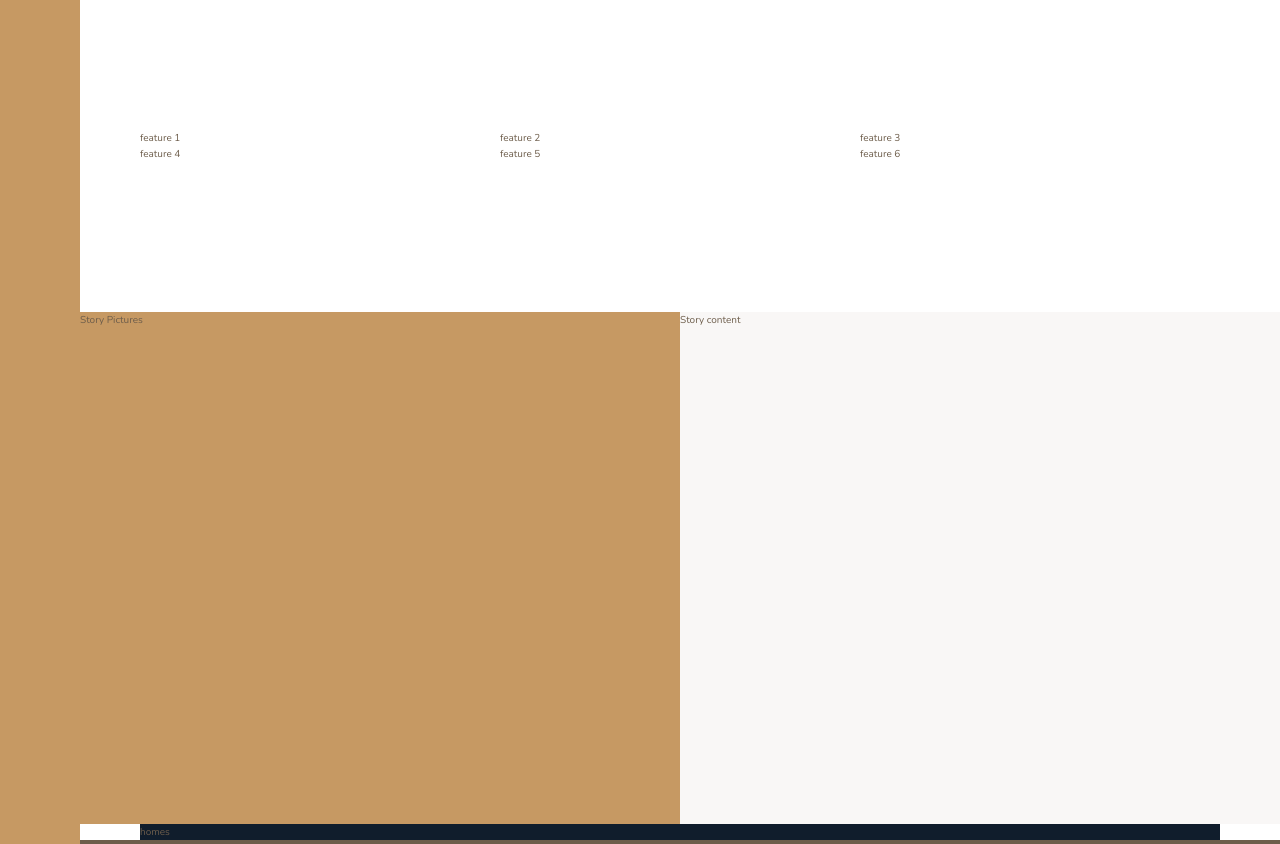
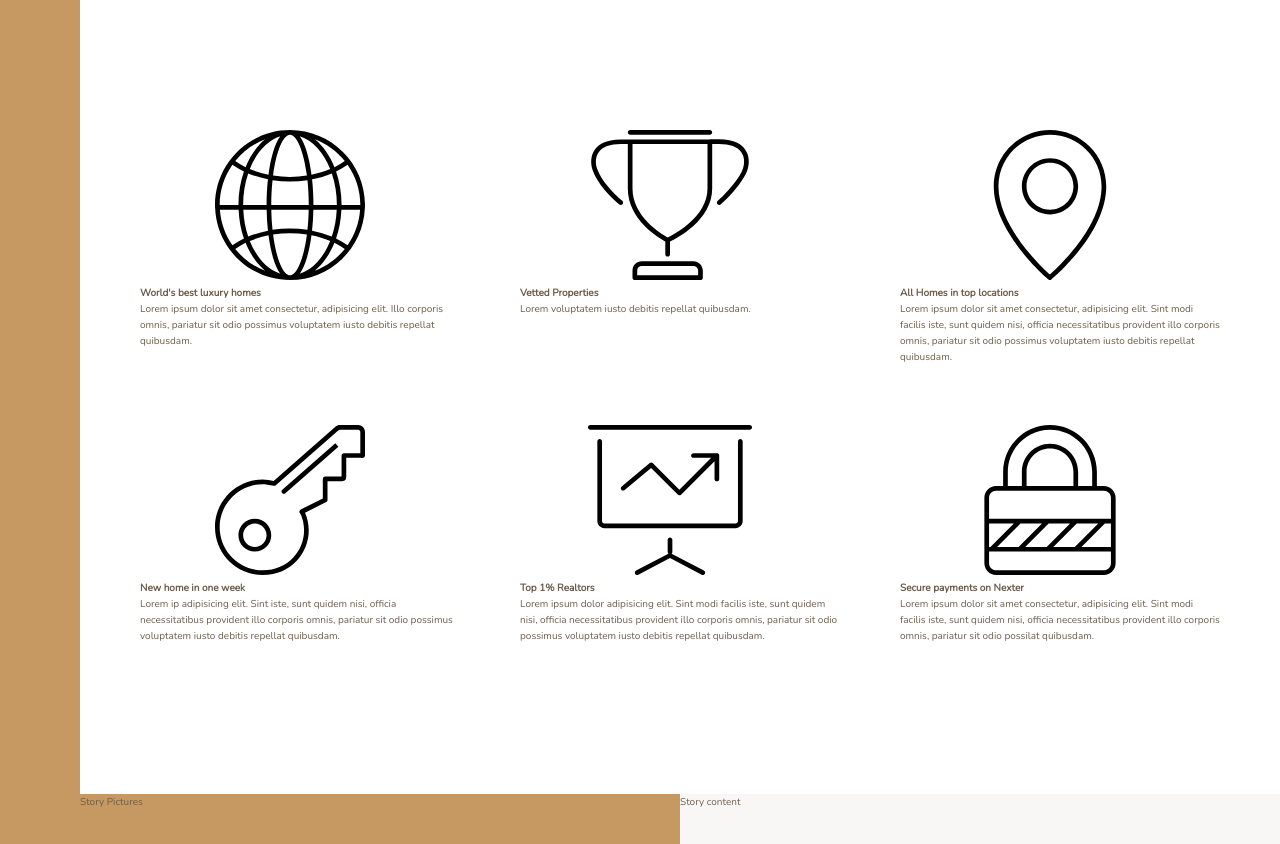
Before and after one commit to james-randolph-50/Nexter, a website: page index.html in a window 1280 px wide. Shown: the part 660-1504 px from the top of the page. Drawn offline with nearby package versions, Linux system fonts and the light colour scheme.

Commit message:
features icon and text added

```diff
--- a/index.html
+++ b/index.html
@@ -25,12 +25,48 @@
         </div>
 
         <section class="features">
-            <div class="feature">feature 1</div>
-            <div class="feature">feature 2</div>
-            <div class="feature">feature 3</div>
-            <div class="feature">feature 4</div>
-            <div class="feature">feature 5</div>
-            <div class="feature">feature 6</div>
+            <div class="feature">
+                <svg class="feature__icon">
+                    <use xlink:href="img/sprite.svg#icon-global"></use>
+                </svg>
+                <h4 class="heading-4">World's best luxury homes</h4>
+                <p class="feature__text">Lorem ipsum dolor sit amet consectetur, adipisicing elit. Illo corporis omnis, pariatur sit odio possimus voluptatem iusto debitis repellat quibusdam.</p>
+            </div>
+            <div class="feature">
+                <svg class="feature__icon">
+                    <use xlink:href="img/sprite.svg#icon-trophy"></use>
+                </svg>
+                <h4 class="heading-4">Vetted Properties</h4>
+                <p class="feature__text">Lorem voluptatem iusto debitis repellat quibusdam.</p>
+            </div>
+            <div class="feature">
+                <svg class="feature__icon">
+                    <use xlink:href="img/sprite.svg#icon-map-pin"></use>
+                </svg>
+                <h4 class="heading-4">All Homes in top locations</h4>
+                <p class="feature__text">Lorem ipsum dolor sit amet consectetur, adipisicing elit. Sint modi facilis iste, sunt quidem nisi, officia necessitatibus provident illo corporis omnis, pariatur sit odio possimus voluptatem iusto debitis repellat quibusdam.</p>
+            </div>
+            <div class="feature">
+                <svg class="feature__icon">
+                    <use xlink:href="img/sprite.svg#icon-key"></use>
+                </svg>
+                <h4 class="heading-4">New home in one week</h4>
+                <p class="feature__text">Lorem ip adipisicing elit. Sint iste, sunt quidem nisi, officia necessitatibus provident illo corporis omnis, pariatur sit odio possimus voluptatem iusto debitis repellat quibusdam.</p>
+            </div>
+            <div class="feature">
+                <svg class="feature__icon">
+                    <use xlink:href="img/sprite.svg#icon-presentation"></use>
+                </svg>
+                <h4 class="heading-4">Top 1% Realtors</h4>
+                <p class="feature__text">Lorem ipsum dolor adipisicing elit. Sint modi facilis iste, sunt quidem nisi, officia necessitatibus provident illo corporis omnis, pariatur sit odio possimus voluptatem iusto debitis repellat quibusdam.</p>
+            </div>
+            <div class="feature">
+                <svg class="feature__icon">
+                    <use xlink:href="img/sprite.svg#icon-lock"></use>
+                </svg>
+                <h4 class="heading-4">Secure payments on Nexter</h4>
+                <p class="feature__text">Lorem ipsum dolor sit amet consectetur, adipisicing elit. Sint modi facilis iste, sunt quidem nisi, officia necessitatibus provident illo corporis omnis, pariatur sit odio possilat quibusdam.</p>
+            </div>
         </section>
 
         <div class="story__pictures">
--- a/sass/_features.scss
+++ b/sass/_features.scss
@@ -5,4 +5,5 @@
 
     display: grid;
     grid-template-columns: repeat(3, 1fr);
+    grid-gap: 6rem;
 }
```
Also changed, not shown: css/style.css.
